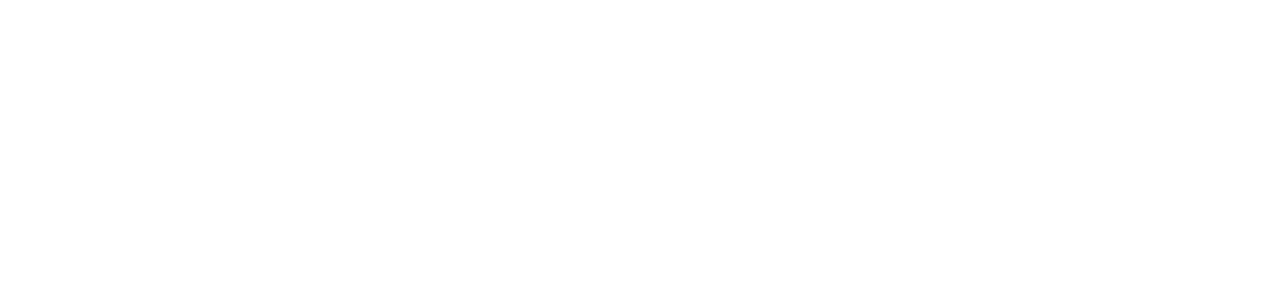
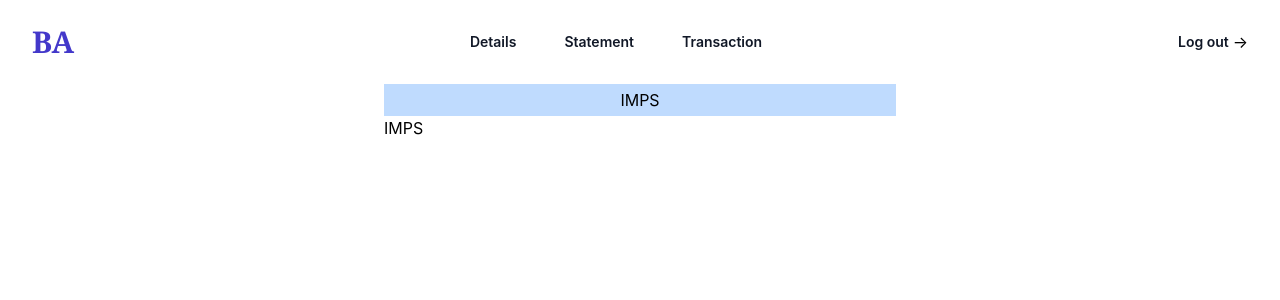
Before and after one commit to AtharvaUmbarkar/BankingApp, a React (Create React App) app in the folder frontend/: page /account/transaction/imps in a window 1280 px wide. Before the commit this address had no page. Shown: the top 300 px of the page. Built offline with nearby package versions, Linux system fonts and the light colour scheme; sample sign-in values are in the browser's storage.

Commit message:
Added Account Module

```diff
--- a/frontend/src/App.js
+++ b/frontend/src/App.js
@@ -14,6 +14,13 @@
 import SavingsAccountRegistration from './Component/User/SavingsAccountRegistration';
 import OnlineBankingRegistration from './Component/User/OnlineBankingRegistration';
 import Main from './Component/Home/Main';
+import AccountDashboard from './Component/Account/AccountDashboard';
+import AccountDetails from './Component/Account/AccountDetails';
+import AccountStatement from './Component/Account/AccountStatement';
+import AccountTransaction from './Component/Account/AccountTransaction';
+import IMPS from './Component/Account/Transaction/IMPS';
+import NEFT from './Component/Account/Transaction/NEFT'
+import RTGS from './Component/Account/Transaction/RTGS'
 
 function App() {
   /*const [inputs, setInputs] = useState({});
@@ -62,14 +69,27 @@
           <Route exact path="login" element={<Login />} />
           <Route path='savings-account-registration' element={<SavingsAccountRegistration />} />
           <Route path='online-banking-registration' element={<OnlineBankingRegistration />} />
+        </Route>
 
-        </Route>
-        {/* <Route exact path="/registration" element={<Registration />} /> */}
         <Route exact path="/logout" element={<Logout />} />
+
         <Route path="/user" element={<UserDashboard />}>
           <Route index element={<Navigate to='profile' />} />
           <Route path='profile' index element={<UserProfile />} />
         </Route>
+
+        <Route path='/account' element={<AccountDashboard />}>
+          <Route index element={<Navigate to='details' />} />
+          <Route path='details' element={<AccountDetails />} />
+          <Route path='statement' element={<AccountStatement />} />
+          <Route path='transaction' element={<AccountTransaction />} >
+            <Route index element={<Navigate to='imps' />} />
+            <Route path='imps' element={<IMPS />} />
+            <Route path='neft' element={<NEFT />} />
+            <Route path='rtgs' element={<RTGS />} />
+          </Route>
+        </Route>
+
       </Routes>
     </BrowserRouter>
   )
--- /dev/null
+++ b/frontend/src/Component/Account/AccountDashboard.js
@@ -0,0 +1,14 @@
+import React from 'react'
+import { Outlet } from 'react-router-dom'
+import AccountNavbar from './AccountNavbar'
+
+const AccountDashboard = () => {
+  return (
+    <div className='flex flex-col w-full'>
+      <AccountNavbar />
+      <Outlet/>
+    </div>
+  )
+}
+
+export default AccountDashboard
--- /dev/null
+++ b/frontend/src/Component/Account/AccountDetails.js
@@ -0,0 +1,9 @@
+import React from 'react'
+
+const AccountDetails = () => {
+  return (
+    <div>AccountDetails</div>
+  )
+}
+
+export default AccountDetails
--- /dev/null
+++ b/frontend/src/Component/Account/AccountNavbar.js
@@ -0,0 +1,119 @@
+import React, { useEffect, useState } from 'react'
+import { Link, useNavigate } from 'react-router-dom';
+import { Dialog } from '@headlessui/react'
+import { Bars3Icon, XMarkIcon } from '@heroicons/react/24/outline'
+
+
+const navigation = [
+    { name: 'Details', to: '/account/details' },
+    { name: 'Statement', to: '/account/statement' },
+    { name: 'Transaction', to: '/account/transaction' },
+]
+
+const AccountNavbar = () => {
+    const [mobileMenuOpen, setMobileMenuOpen] = useState(false);
+    const navigate = useNavigate();
+
+    const handleLogout = () => {
+        sessionStorage.removeItem('user');
+        navigate('/');
+    }
+
+    useEffect(() => {
+      if(!sessionStorage.getItem('user')) {
+        navigate('/');
+      }
+    }, [])
+
+
+    return (
+        <header className=" inset-x-0 top-0 z-50 w-full">
+            <nav className="flex items-center justify-between p-6 lg:px-8 w-full" aria-label="Global">
+                <div className="flex lg:flex-1">
+                    <Link to='/' className="-m-1.5 p-1.5">
+                        <span className="sr-only">Banking App</span>
+                        <p className='font-serif font-bold text-3xl text-indigo-700'>BA</p>
+                        {/* <img
+                className="h-8 w-auto"
+                src="https://ogden_images.s3.amazonaws.com/www.nashuatelegraph.com/images/2018/12/29000134/1024px-Wells_Fargo_Bank.svg_-840x840.png"
+                alt=""
+              /> */}
+                    </Link>
+                </div>
+                <div className="flex lg:hidden">
+                    <button
+                        type="button"
+                        className="-m-2.5 inline-flex items-center justify-center rounded-md p-2.5 text-gray-700"
+                        onClick={() => setMobileMenuOpen(true)}
+                    >
+                        <span className="sr-only">Open main menu</span>
+                        <Bars3Icon className="h-6 w-6" aria-hidden="true" />
+                    </button>
+                </div>
+                <div className="hidden lg:flex lg:gap-x-12 items-center">
+                    {navigation.map((item) => (
+                        <Link key={item.name} to={item.to} className="text-sm font-semibold leading-6 text-gray-900">
+                            {item.name}
+                        </Link>
+                    ))}
+                </div>
+                <div className="hidden lg:flex lg:flex-1 lg:justify-end flex-row ml-12">
+                    <button type='button' className="whitespace-nowrap mr-1 text-sm font-semibold leading-6 text-gray-900">
+                        Log out
+                    </button>
+                    <span aria-hidden="true">&rarr;</span>
+                </div>
+            </nav>
+            <Dialog as="div" className="lg:hidden" open={mobileMenuOpen} onClose={setMobileMenuOpen}>
+                <div className="fixed inset-0 z-50" />
+                <Dialog.Panel className="fixed inset-y-0 right-0 z-50 w-full overflow-y-auto bg-white px-6 py-6 sm:max-w-sm sm:ring-1 sm:ring-gray-900/10">
+                    <div className="flex items-center justify-between">
+                        <Link to='/' className="-m-1.5 p-1.5">
+                            <span className="sr-only">Banking App</span>
+                            <p className='font-serif'>BA</p>
+                            {/* <img
+                  className="h-8 w-auto"
+                  src="https://ogden_images.s3.amazonaws.com/www.nashuatelegraph.com/images/2018/12/29000134/1024px-Wells_Fargo_Bank.svg_-840x840.png"
+                  alt=""
+                /> */}
+                        </Link>
+                        <button
+                            type="button"
+                            className="-m-2.5 rounded-md p-2.5 text-gray-700"
+                            onClick={() => setMobileMenuOpen(false)}
+                        >
+                            <span className="sr-only">Close menu</span>
+                            <XMarkIcon className="h-6 w-6" aria-hidden="true" />
+                        </button>
+                    </div>
+                    <div className="mt-6 flow-root">
+                        <div className="-my-6 divide-y divide-gray-500/10">
+                            <div className="space-y-2 py-6">
+                                {navigation.map((item) => (
+                                    <Link
+                                        key={item.name}
+                                        to={item.to}
+                                        className="-mx-3 block rounded-lg px-3 py-2 text-base font-semibold leading-7 text-gray-900 hover:bg-gray-50"
+                                    >
+                                        {item.name}
+                                    </Link>
+                                ))}
+                            </div>
+                            <div className="py-6">
+                                <button
+                                    onClick={handleLogout}
+                                    className="-mx-3 block rounded-lg px-3 py-2.5 text-base font-semibold leading-7 text-gray-900 hover:bg-gray-50"
+                                >
+                                    Logout
+                                </button>
+                            </div>
+                        </div>
+                    </div>
+                </Dialog.Panel>
+            </Dialog>
+        </header>
+    )
+
+}
+
+export default AccountNavbar
--- /dev/null
+++ b/frontend/src/Component/Account/AccountStatement.js
@@ -0,0 +1,9 @@
+import React from 'react'
+
+const AccountStatement = () => {
+  return (
+    <div>AccountStatement</div>
+  )
+}
+
+export default AccountStatement
--- /dev/null
+++ b/frontend/src/Component/Account/AccountTransaction.js
@@ -0,0 +1,44 @@
+import React, { useState } from 'react'
+import { Outlet, useNavigate, Link } from 'react-router-dom'
+import { Listbox } from '@headlessui/react'
+
+const transactionTypes = [
+  'imps',
+  'neft',
+  'rtgs',
+]
+
+const AccountTransaction = () => {
+  const [type, setType] = useState(transactionTypes[0]);
+  const navigate = useNavigate();
+
+const handleChange = (t) => {
+  navigate(t)
+  setType(t);
+}
+
+  return (
+    <div className='w-full flex flex-col items-center'>
+      <div className='w-2/5'>
+        <Listbox value={type} onChange={handleChange}>
+          <Listbox.Button className='uppercase p-1 bg-blue-200 w-full'>{type}</Listbox.Button>
+          <Listbox.Options>
+            {transactionTypes.map((t, i) => (
+              <Listbox.Option
+                key={i}
+                value={t}
+                className='uppercase w-full bg-slate-200 p-1'
+                // onClick={(e) => navigate("/account/transaction/" + e.target.value)}
+              >
+                {t}
+              </Listbox.Option>
+            ))}
+          </Listbox.Options>
+        </Listbox>
+        <Outlet />
+      </div>
+    </div>
+  )
+}
+
+export default AccountTransaction
--- /dev/null
+++ b/frontend/src/Component/Account/Transaction/IMPS.js
@@ -0,0 +1,9 @@
+import React from 'react'
+
+const IMPS = () => {
+  return (
+    <div>IMPS</div>
+  )
+}
+
+export default IMPS
--- /dev/null
+++ b/frontend/src/Component/Account/Transaction/NEFT.js
@@ -0,0 +1,9 @@
+import React from 'react'
+
+const NEFT = () => {
+  return (
+    <div>NEFT</div>
+  )
+}
+
+export default NEFT
--- /dev/null
+++ b/frontend/src/Component/Account/Transaction/RTGS.js
@@ -0,0 +1,9 @@
+import React from 'react'
+
+const RTGS = () => {
+  return (
+    <div>RTGS</div>
+  )
+}
+
+export default RTGS
```
